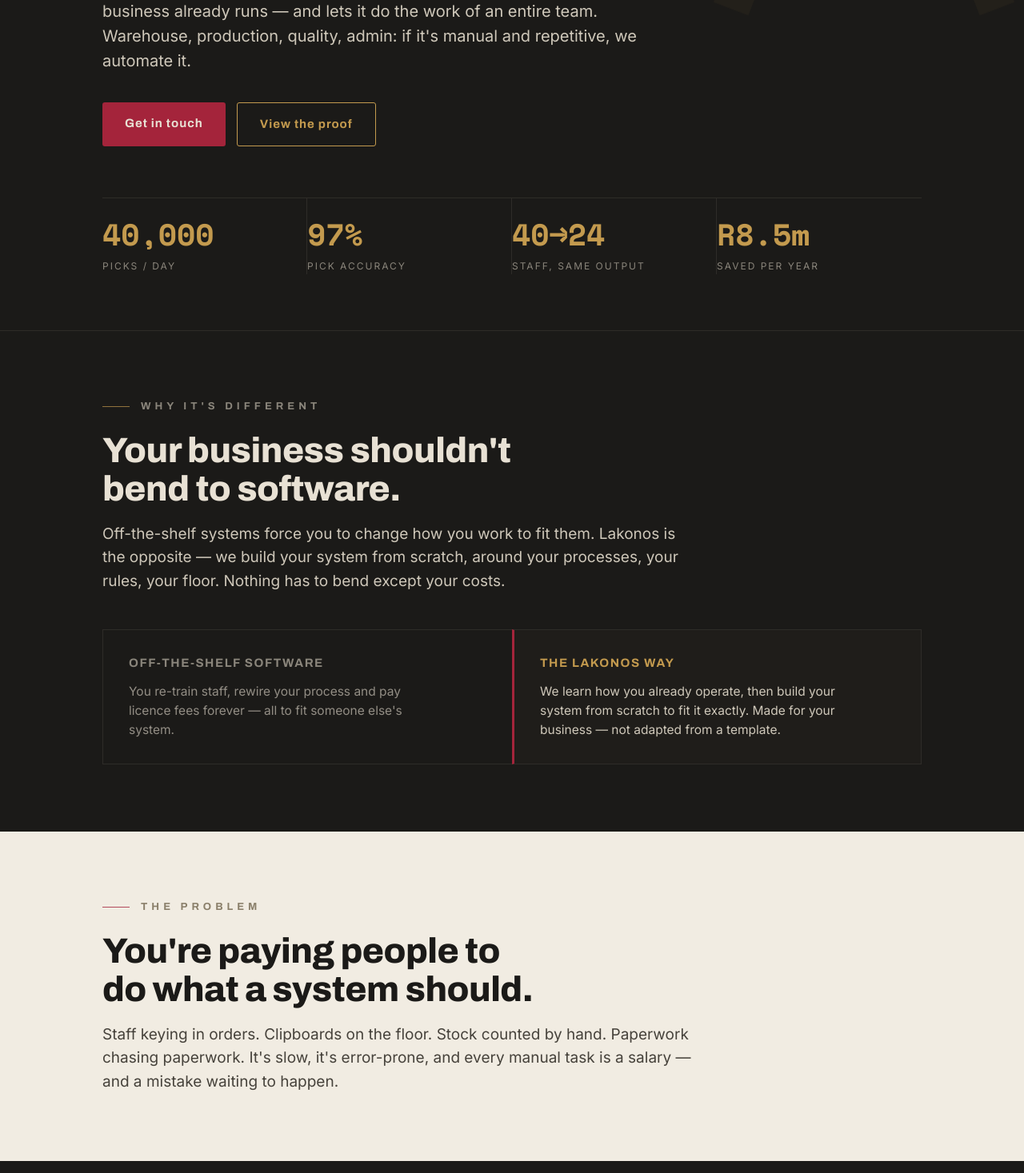
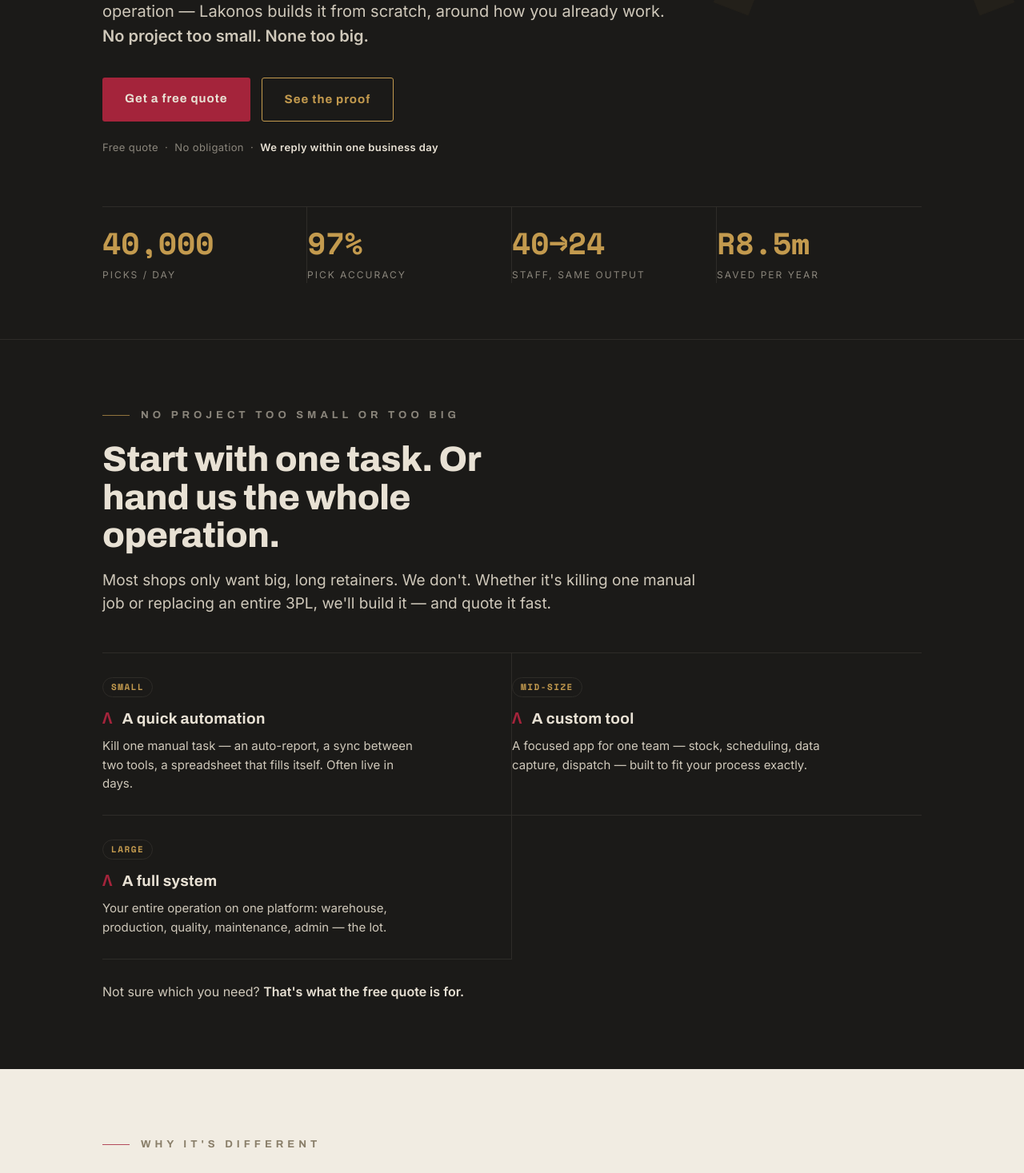
Before and after one commit to RudiVB/lakonos, a Next.js app: page / in a window 1280 px wide. Shown: the part 500-1967 px from the top of the page at 80% size. Built offline with nearby package versions, Linux system fonts and the light colour scheme.

Commit message:
Homepage: any-size positioning + fast free-quote CTAs

```diff
--- a/app/globals.css
+++ b/app/globals.css
@@ -443,3 +443,12 @@
 .cs-cta h2{font-family:var(--display);font-weight:800;font-size:30px;margin-bottom:12px;}
 .cs-cta p{color:var(--steel);margin-bottom:24px;}
 @media(max-width:720px){.cs-stats{grid-template-columns:1fr 1fr;}.cs-build{grid-template-columns:1fr;}}
+
+
+/* hero / quote reassurance line */
+.trust{margin-top:22px;color:var(--steel);font-size:13px;letter-spacing:.4px;}
+.trust b{color:var(--bone);font-weight:600;}
+.cta .trust{margin-top:18px;}
+
+/* project-size tier badge */
+.mod .tier{display:inline-block;font-family:var(--mono);font-size:11px;letter-spacing:1.5px;text-transform:uppercase;color:var(--bronze);border:1px solid var(--line);border-radius:99px;padding:3px 10px;margin-bottom:12px;}
--- a/app/page.tsx
+++ b/app/page.tsx
@@ -10,12 +10,12 @@
             L<span className="lam">Λ</span>KONOS
           </span>
           <div className="nav-links">
-            <a href="#services">What we do</a>
+            <a href="#sizes">What we do</a>
             <a href="#proof">Proof</a>
             <a href="#how">How it works</a>
             <a href="/portal/login">Client login</a>
             <a className="btn btn-primary nav-cta" href="#start">
-              Get in touch
+              Get a free quote
             </a>
           </div>
         </div>
@@ -30,18 +30,20 @@
           <div className="eyebrow">Custom business automation · South Africa</div>
           <h1>Automate the work your people do by hand.</h1>
           <p className="lead">
-            Lakonos builds you a system from scratch — shaped around how your business already runs —
-            and lets it do the work of an entire team. Warehouse, production, quality, admin: if
-            it&apos;s manual and repetitive, we automate it.
+            From a single painful spreadsheet to a system that runs your entire operation — Lakonos
+            builds it from scratch, around how you already work. <b>No project too small. None too big.</b>
           </p>
           <div className="actions">
             <a className="btn btn-primary" href="#start">
-              Get in touch
+              Get a free quote
             </a>
             <a className="btn btn-ghost" href="#proof">
-              View the proof
+              See the proof
             </a>
           </div>
+          <p className="trust">
+            Free quote &nbsp;·&nbsp; No obligation &nbsp;·&nbsp; <b>We reply within one business day</b>
+          </p>
 
           <div className="ledger">
             <div className="stat"><div className="num">40,000</div><div className="lbl">Picks / day</div></div>
@@ -52,8 +54,40 @@
         </div>
       </header>
 
+      {/* ===================== NO PROJECT TOO SMALL/BIG ===================== */}
+      <section className="block" id="sizes">
+        <div className="wrap">
+          <div className="eyebrow">No project too small or too big</div>
+          <h2 className="head">Start with one task. Or hand us the whole operation.</h2>
+          <p className="lede">
+            Most shops only want big, long retainers. We don&apos;t. Whether it&apos;s killing one
+            manual job or replacing an entire 3PL, we&apos;ll build it — and quote it fast.
+          </p>
+          <div className="modules">
+            <div className="mod">
+              <span className="tier">Small</span>
+              <h3><span className="lam">Λ</span> A quick automation</h3>
+              <p>Kill one manual task — an auto-report, a sync between two tools, a spreadsheet that fills itself. Often live in days.</p>
+            </div>
+            <div className="mod">
+              <span className="tier">Mid-size</span>
+              <h3><span className="lam">Λ</span> A custom tool</h3>
+              <p>A focused app for one team — stock, scheduling, data capture, dispatch — built to fit your process exactly.</p>
+            </div>
+            <div className="mod">
+              <span className="tier">Large</span>
+              <h3><span className="lam">Λ</span> A full system</h3>
+              <p>Your entire operation on one platform: warehouse, production, quality, maintenance, admin — the lot.</p>
+            </div>
+          </div>
+          <p className="modules-note">
+            Not sure which you need? <b>That&apos;s what the free quote is for.</b>
+          </p>
+        </div>
+      </section>
+
       {/* ===================== WHY IT'S DIFFERENT ===================== */}
-      <section className="block">
+      <section className="block light">
         <div className="wrap">
           <div className="eyebrow">Why it&apos;s different</div>
           <h2 className="head">Your business shouldn&apos;t bend to software.</h2>
@@ -82,7 +116,7 @@
       </section>
 
       {/* ===================== THE PROBLEM ===================== */}
-      <section className="block light">
+      <section className="block">
         <div className="wrap">
           <div className="eyebrow">The problem</div>
           <h2 className="head">You&apos;re paying people to do what a system should.</h2>
@@ -95,7 +129,7 @@
       </section>
 
       {/* ===================== WHAT WE AUTOMATE ===================== */}
-      <section className="block" id="services">
+      <section className="block light" id="services">
         <div className="wrap">
           <div className="eyebrow">What we automate</div>
           <h2 className="head">If your team does it by hand, we can automate it.</h2>
@@ -115,7 +149,7 @@
       </section>
 
       {/* ===================== PROOF ===================== */}
-      <section className="block light" id="proof">
+      <section className="block" id="proof">
         <div className="wrap">
           <div className="eyebrow">Proof — this is not a prototype</div>
           <h2 className="head">The system already does the work of an entire team.</h2>
@@ -139,28 +173,31 @@
         </div>
       </section>
 
-      {/* ===================== HOW IT WORKS ===================== */}
-      <section className="block" id="how">
+      {/* ===================== HOW IT WORKS (fast quote) ===================== */}
+      <section className="block light" id="how">
         <div className="wrap">
           <div className="eyebrow">How it works</div>
-          <h2 className="head">We build the system around you — not the other way around.</h2>
+          <h2 className="head">From manual to automated — fast.</h2>
           <div className="steps">
-            <div className="step"><div className="k">01</div><h3>We map how you work</h3><p>How you actually operate today — your process, your rules, your floor.</p></div>
-            <div className="step"><div className="k">02</div><h3>We build it from scratch</h3><p>A system designed around your business exactly — then we install it and migrate your data.</p></div>
-            <div className="step"><div className="k">03</div><h3>We run it with you</h3><p>We keep it live and improving as you grow. Fixed scope, ongoing support.</p></div>
+            <div className="step"><div className="k">01</div><h3>Tell us what&apos;s manual</h3><p>Two minutes — describe the task or process eating your team&apos;s time. Big or small.</p></div>
+            <div className="step"><div className="k">02</div><h3>Get a fast, fixed quote</h3><p>We scope it and send a clear, fixed-price quote — usually within days. No obligation, no jargon.</p></div>
+            <div className="step"><div className="k">03</div><h3>We build it and run it</h3><p>Built from scratch around your business, installed, and kept improving as you grow.</p></div>
           </div>
         </div>
       </section>
 
-      {/* ===================== FINAL CTA + LEAD FORM ===================== */}
+      {/* ===================== FINAL CTA + QUOTE FORM ===================== */}
       <section className="cta" id="start">
         <div className="wrap">
-          <h2>Ready to run lean?</h2>
+          <h2>Get your free quote.</h2>
           <p>
-            Tell us what your team does by hand. Leave your details and we&apos;ll get back to you
-            with what we&apos;d automate — and what it would cost.
+            Tell us what your team does by hand. We&apos;ll reply within one business day with what
+            we&apos;d automate and a fixed price — whether it&apos;s a one-day job or your whole operation.
           </p>
           <LeadForm />
+          <p className="trust">
+            Free &nbsp;·&nbsp; Fixed price &nbsp;·&nbsp; No obligation
+          </p>
           <a className="email" href="mailto:rudi@lakonos.com">
             rudi@lakonos.com
           </a>
@@ -175,20 +212,21 @@
               L<span className="lam">Λ</span>KONOS
             </span>
             <p>
-              Custom business automation for South African operators. One system, your whole
-              operation — built from scratch to fit how you already work.
+              Custom business automation for South African operators. From one manual task to your
+              whole operation — built from scratch to fit how you already work.
             </p>
           </div>
           <div className="footer-col">
             <h4>Explore</h4>
+            <a href="#sizes">What we do</a>
             <a href="#services">What we automate</a>
             <a href="#proof">Proof</a>
             <a href="/case-study">Case study</a>
             <a href="#how">How it works</a>
-            <a href="#start">Get in touch</a>
           </div>
           <div className="footer-col">
             <h4>Account</h4>
+            <a href="#start">Get a quote</a>
             <a href="/portal/login">Client login</a>
             <a href="/admin/login">Staff login</a>
           </div>
```
